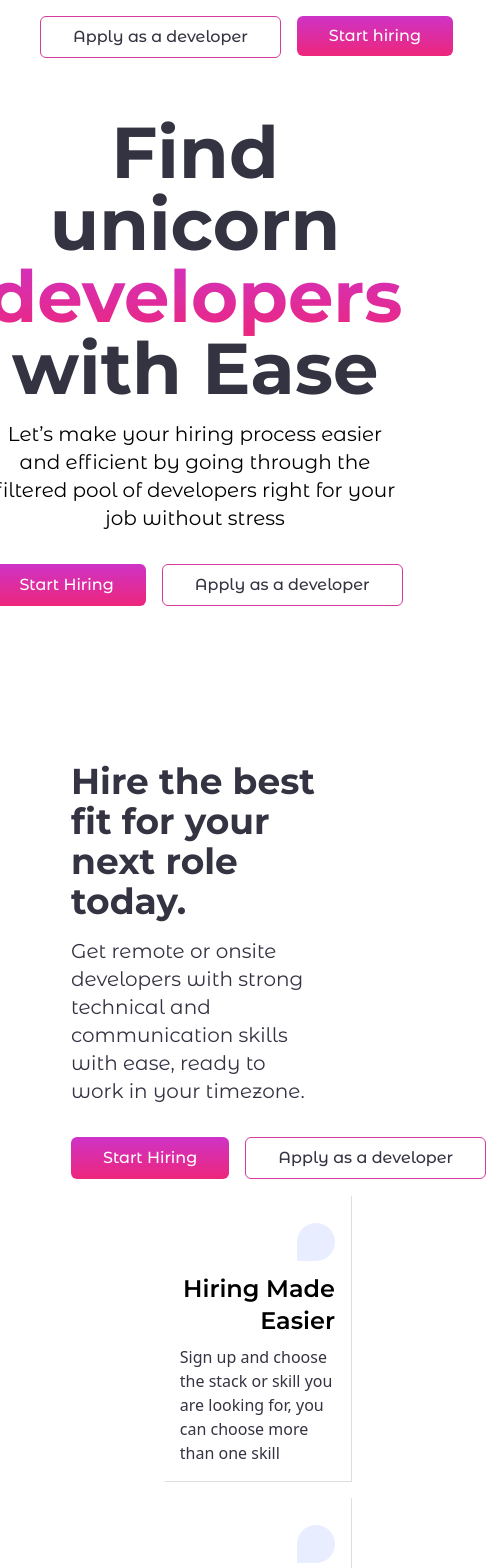
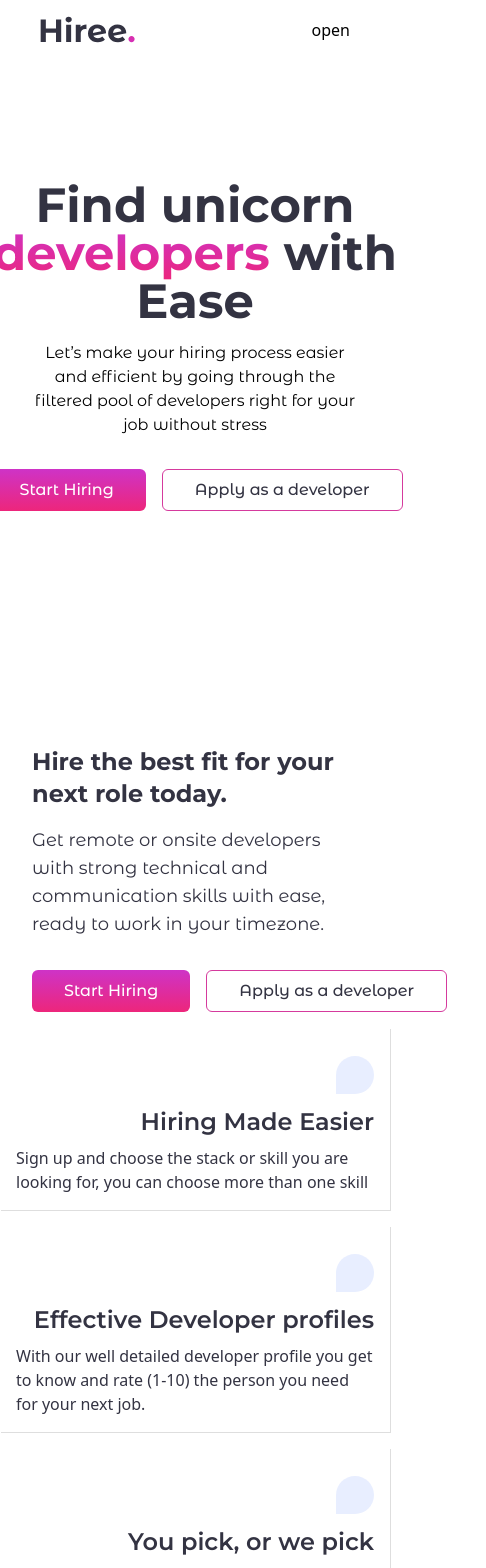
Before and after one commit to classyrazy/hiree, a Nuxt app: page / in a window 390 px wide. Shown: the top 1568 px of the page, 486 px wide, since content can reach past the window. Built offline with nearby package versions, Linux system fonts and the light colour scheme.

Commit message:
Made landing page responsive

```diff
--- a/components/UI/NavBar.vue
+++ b/components/UI/NavBar.vue
@@ -2,7 +2,8 @@
     <div>
         <nav class="flex justify-between items-center py-4 px-10">
             <router-link to="/"><img src="/logo.svg" alt="logo"></router-link>
-            <ul class="end-link flex gap-4">
+            <div class="md:hidden">open</div>
+            <ul class="end-link gap-4 md:flex hidden">
                 <li class=""><router-link to="/developers"><c-button type="b-pry-grad" size="medium">Apply as a developer</c-button></router-link></li>
                 <li class=""><router-link to="/developers"><c-button size="medium">Start hiring</c-button></router-link></li>
             </ul>
--- a/components/UI/features-card.vue
+++ b/components/UI/features-card.vue
@@ -10,7 +10,7 @@
       </div>
     <!-- </div> -->
     <div class="" :class="right ? 'text-right' : ''">
-      <h2 class="text-2xl text-black font-monts font-semibold my-2">
+      <h2 class="text-2xl text-dark font-monts font-semibold my-2">
         {{ cardHeader }}
       </h2>
       <p class="text-left"><slot></slot></p>
--- a/pages/index.vue
+++ b/pages/index.vue
@@ -3,9 +3,9 @@
         <NavBar />
         <div class="w-full h-[70vh]  grid justify-center items-center mx-auto">
             <div class="mx-auto" style="max-width:1200px">
-                <h1 class="text-7xl font-bold font-monts text-center text-dark max-w-[700px] mx-auto">Find unicorn <span
+                <h1 class="text-5xl md:text-7xl font-bold font-monts text-center text-dark max-w-[700px] mx-auto">Find unicorn <span
                         class="text-grad">developers</span> with Ease</h1>
-                <p class="text-xl text-center max-w-[800px] mx-auto my-4 font-monts-alt">Let’s make your hiring process
+                <p class="md:text-xl text-center md:max-w-[800px] max-w-[900px] px-10 md:px-auto mx-auto my-4 font-monts-alt">Let’s make your hiring process
                     easier and
                     efficient by going through the filtered pool of developers right for your job without stress</p>
                 <div class="w-full justify-center py-4 flex gap-4 mx-auto">
@@ -15,17 +15,17 @@
             </div>
 
         </div>
-        <div class="md:flex w-[80%] gap-10 mx-auto justify-center py-24 text-dark">
-            <div class="px-8">
-                <h2 class="text-4xl font-bold font-monts">Hire the best fit for your next role today.</h2>
-                <p class="text-xl  max-w-[800px] my-4 font-monts-alt">Get remote or onsite developers with strong
+        <div class="md:flex lg:w-[80%] gap-10 mx-auto justify-center py-24 text-dark">
+            <div class="px-8 w-full">
+                <h2 class="text-2xl md:text-4xl font-bold font-monts">Hire the best fit for your next role today.</h2>
+                <p class="text-lg  max-w-[800px] my-4 font-monts-alt">Get remote or onsite developers with strong
                     technical and communication skills with ease, ready to work in your timezone.</p>
                     <div class="w-full  py-4 flex gap-4 mx-auto">
                     <c-button>Start Hiring</c-button>
                     <c-button type="b-pry-grad">Apply as a developer</c-button>
                 </div>
             </div>
-            <div class="grid grid-cols-1 md:grid-cols-2 gap-4 w-[60%] ml-auto">
+            <div class="grid grid-cols-1 lg:grid-cols-2 gap-4  ml-auto">
                 <features-card card-header="Hiring Made Easier" right>
                     <p>Sign up and choose the stack or skill you are looking for, you can choose more than one skill</p>
                 </features-card>
```
